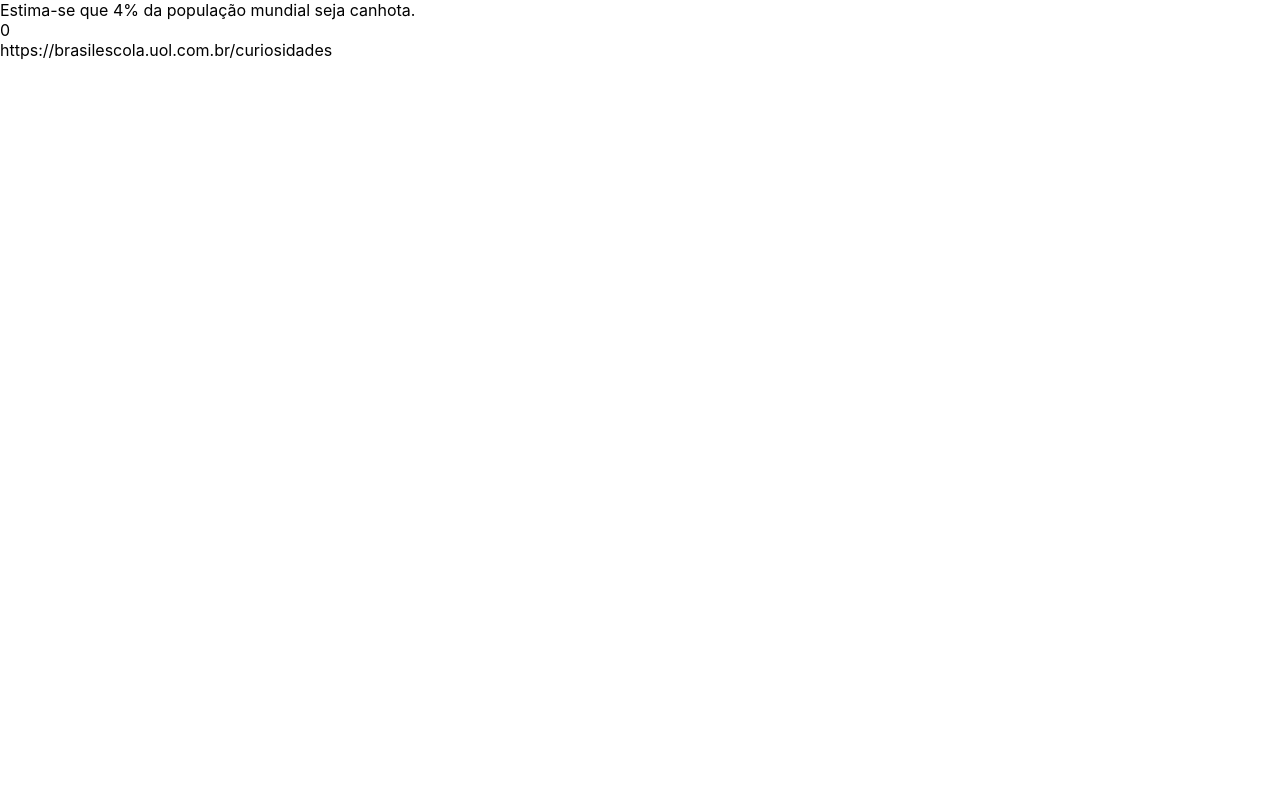
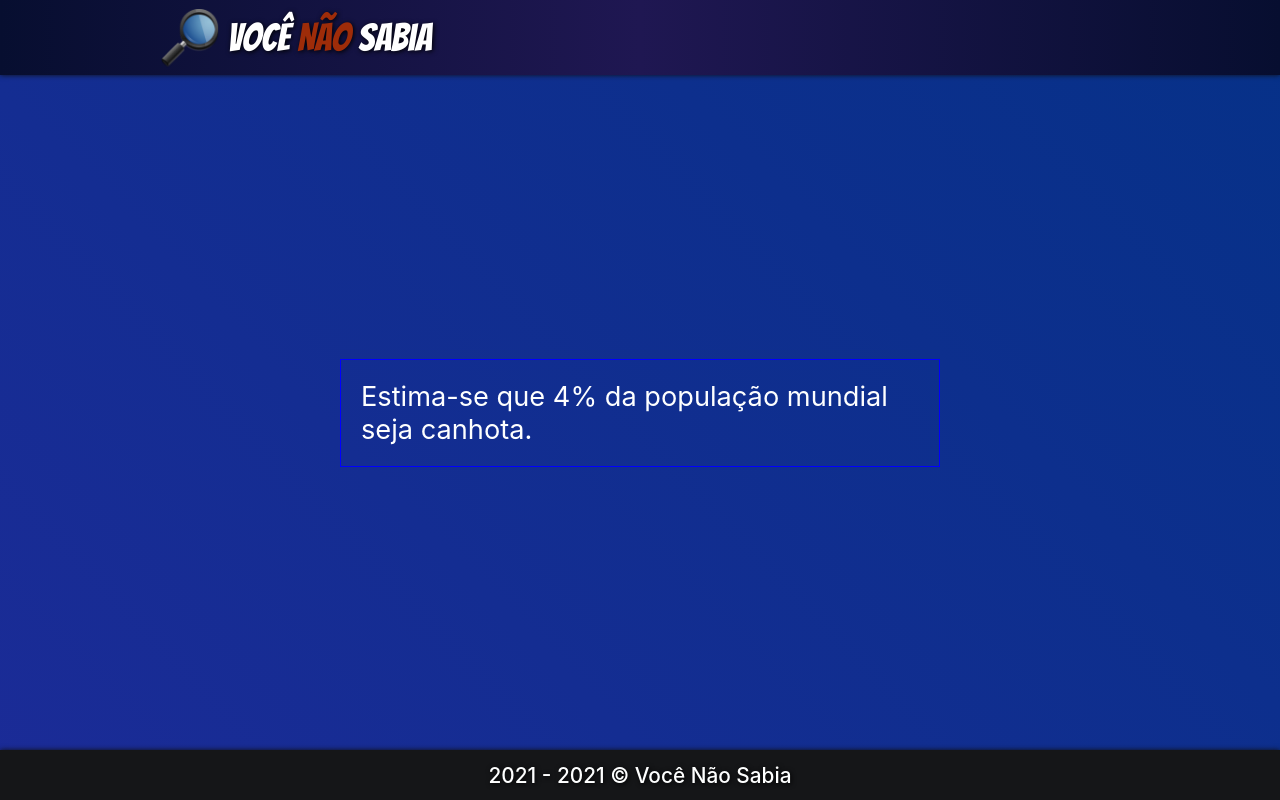
Before and after one commit to TiagoSansao/voce-nao-sabia, a Next.js app: page /curiosidades/0 in a window 1280 px wide. Built offline with nearby package versions, Linux system fonts and the light colour scheme.

Commit message:
Changedd stylization and started building [id].tsx

```diff
--- a/components/header.tsx
+++ b/components/header.tsx
@@ -1,11 +1,16 @@
 import styles from '../styles/Header.module.css';
+import Link from 'next/link';
 
 function Header() {
   return (
     <div className={styles.lHeader}>
       <header className={styles.container}>
-        <img src="/magteste.png" className={styles.icon} alt="icon" />
-        <h1 className={styles.h1}>&nbsp;Você Não Sabia</h1>
+        <Link href="/">
+          <div className={styles.containerv2}>
+            <img src="/magteste.png" className={styles.icon} alt="icon" />
+            <h1 className={styles.h1}>&nbsp;Você <span className={styles.red}>Não</span> Sabia</h1>
+          </div>
+        </Link>
       </header>
     </div>
   )
--- a/lib/curiosities.tsx
+++ b/lib/curiosities.tsx
@@ -22,5 +22,5 @@ export function getAllCuriositiesId() {
 }
 
 export function getCuriosityData(id: number) {
-  return curiosities[id]
+  return curiosities[id];
 }
--- a/pages/curiosidades/[id].tsx
+++ b/pages/curiosidades/[id].tsx
@@ -1,5 +1,9 @@
-import Layout from '../../components/layout'
 import { getAllCuriositiesId, getCuriosityData } from '../../lib/curiosities'
+import styles from '../../styles/Curiosity.module.css'
+import Head from 'next/head';
+import Header from '../../components/header';
+import Footer from '../../components/footer';
+
 
 interface curiosityDataTypes {
   curiosityData: {
@@ -11,14 +15,30 @@ interface curiosityDataTypes {
 
 export default function curiosity({ curiosityData }: curiosityDataTypes) {
   return (
-    <Layout>
-      {curiosityData.curiosity}
-      <br />
-      {curiosityData.id}
-      <br />
-      {curiosityData.font}
-      <br />
-    </Layout>
+    <div className={styles.container}>
+      <Head>
+        <title>Você Não Sabia - Curiosidades</title>
+        <meta name="description" content="Aprenda e divirta-se ao mesmo tempo aqui com as curiosidades do Você Não Sabia!" />
+        <meta name="viewport" content="width=device-width initial-scale=1.0" />
+        <meta charSet="UTF-8" />
+        <link rel="icon" href="/favicon.ico" />
+        <link rel="preconnect" href="https://fonts.gstatic.com" />
+        <link href="https://fonts.googleapis.com/css2?family=Bangers&display=swap" rel="stylesheet" />
+        <link href="https://fonts.googleapis.com/css2?family=Quicksand:wght@500;600;700&display=swap" rel="stylesheet" />
+        <link href="https://cdnjs.cloudflare.com/ajax/libs/font-awesome/5.15.2/css/all.min.css" rel="stylesheeet" />
+      </Head>
+      <Header />
+      <div className={styles.lMain}>
+        <main className={styles.main}>
+          <i className="fas fa-arrow-left"></i>
+          <div className={styles.curiosityBalloon}>
+            {curiosityData.curiosity}
+          </div>
+          <i className="fas fa-arrow-right"></i>
+        </main>
+      </div>
+      <Footer />
+    </div>
   )
 }
 
--- a/pages/index.tsx
+++ b/pages/index.tsx
@@ -14,7 +14,7 @@ export default function Home() {
         <meta charSet="UTF-8" />
         <link rel="icon" href="/favicon.ico" />
         <link rel="preconnect" href="https://fonts.gstatic.com" />
-        <link href="https://fonts.googleapis.com/css2?family=Potta+One&display=swap" rel="stylesheet" />
+        <link href="https://fonts.googleapis.com/css2?family=Bangers&display=swap" rel="stylesheet" />
         <link href="https://fonts.googleapis.com/css2?family=Quicksand:wght@500;600;700&display=swap" rel="stylesheet" />
       </Head>
       <Header />
--- /dev/null
+++ b/styles/Curiosity.module.css
@@ -0,0 +1,36 @@
+.container {
+  min-height: 100vh;
+  display: flex;
+  background: linear-gradient(46deg,#1b2b97, #063188);
+  flex-direction: column;
+  color: #FEFFFF;
+}
+
+.lMain {
+  display: flex;
+  justify-content: center;
+  flex-grow: 1;
+}
+
+.main {
+  width: 100%;
+  max-width: 960px;
+  display: flex;
+  justify-content: center;
+  align-items: center;
+  flex-grow: 1;
+}
+
+.curiosityBalloon {
+  min-width: 300px;
+  max-width: 600px;
+  width: 100%;
+  display: flex;
+  justify-content: center;
+  align-items: center;
+  height: max-content;
+  padding: 20px;
+  border: 1px solid blue;
+  font-size: 1.7rem;
+  margin: 0px 15px 0px 15px;
+}
--- a/styles/Footer.module.css
+++ b/styles/Footer.module.css
@@ -1,12 +1,13 @@
 .container {
   display: flex;
   box-shadow: 0px 0px 5px #0f1011;
-  background-color: #2b7a78;
+  background-color: #151618;
   height: 50px;
   align-items: center;
   justify-content: center;
   padding: 0px 10px 0px 10px;
   margin-top: auto;
+
 }
 
 .text {
--- a/styles/Header.module.css
+++ b/styles/Header.module.css
@@ -3,7 +3,7 @@
   display: flex;
   justify-content: center;
   box-shadow: 0px 0px 5px #0f1011;
-  background-color: #2b7a78;
+  background: linear-gradient(90deg, #070E30, #1F1752, #070E30);
   padding: 0px 10px 0px 10px;
   height: 75px;
 }
@@ -15,17 +15,28 @@
   align-items: center;
 }
 
+.containerv2 {
+  width: max-content;
+  display: flex;
+  align-items: center;
+  cursor: pointer;
+}
+
 .icon {
   width: auto;
   height: 60px;
 }
 
 .h1 {
-  color: #3aafa9;
-  font-family: 'Potta One', cursive;
+  color: #ffffff;
+  font-family: 'Bangers', cursive;
   font-weight: 500;
   text-shadow: 1px 1px 5px black;
-  font-size: 2rem;
+  font-size: 2.4rem;
+}
+
+.red {
+  color: rgb(158, 44, 9);
 }
 
 @media (max-width: 375px) {
--- a/styles/Home.module.css
+++ b/styles/Home.module.css
@@ -3,9 +3,9 @@
   display: flex;
   background-color: #3AAFA9;
   flex-direction: column;
-  /* background-image: url("/background.png");
+  background-image: url("/background.png");
   background-repeat: no-repeat;
-  background-size: cover; */
+  background-size: cover;
   color: #FEFFFF;
 }
 
@@ -70,7 +70,7 @@
   text-shadow: 1px 1px 1px black;
   font-weight: 600;
   line-height: 30px;
-  color: #17252A;
+  color: rgb(158, 44, 9);
 }
 
 .seeButton {
@@ -121,6 +121,7 @@
   background-color: #2b7a78;
   margin: auto;
   margin: 30px auto 30px auto;
+  display: none; /* remember to change */
 }
 
 .table caption {
```
Also changed, not shown: 1 other file (tests, documents, lock files or other folders).
